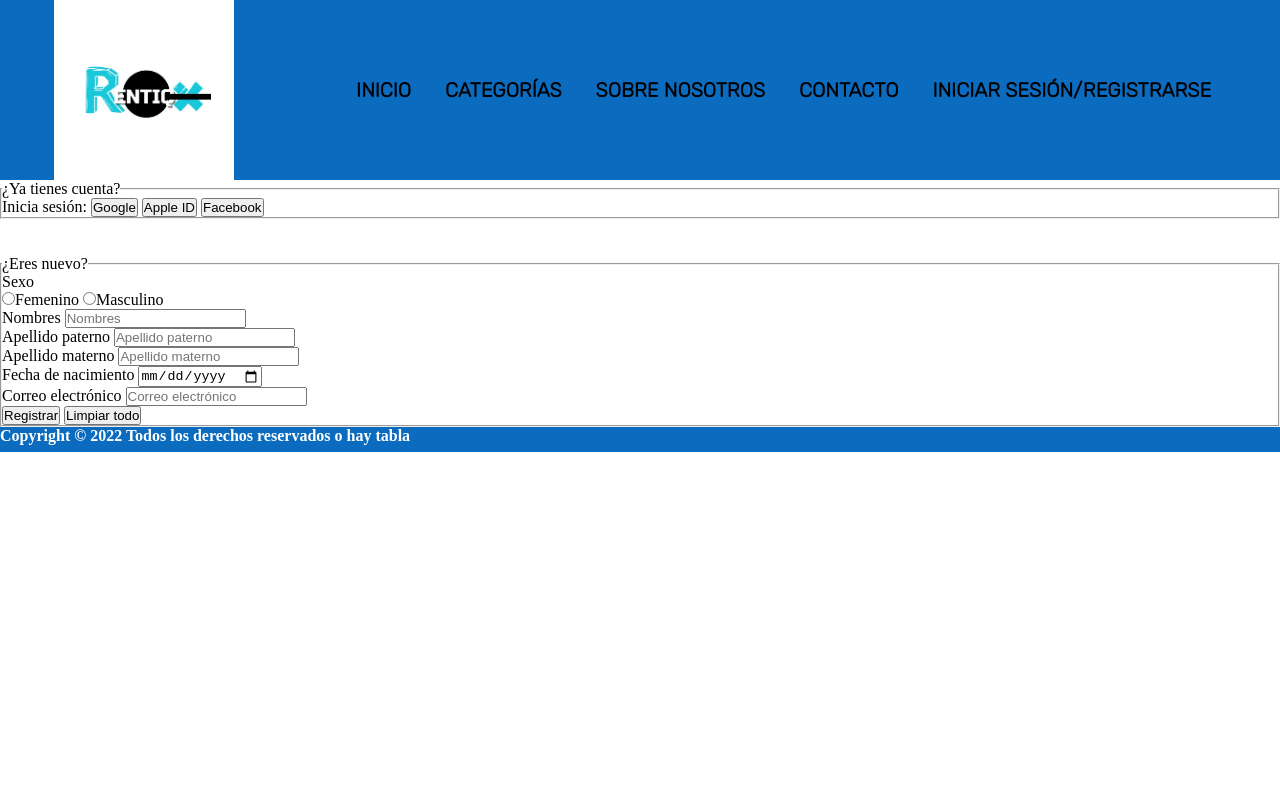
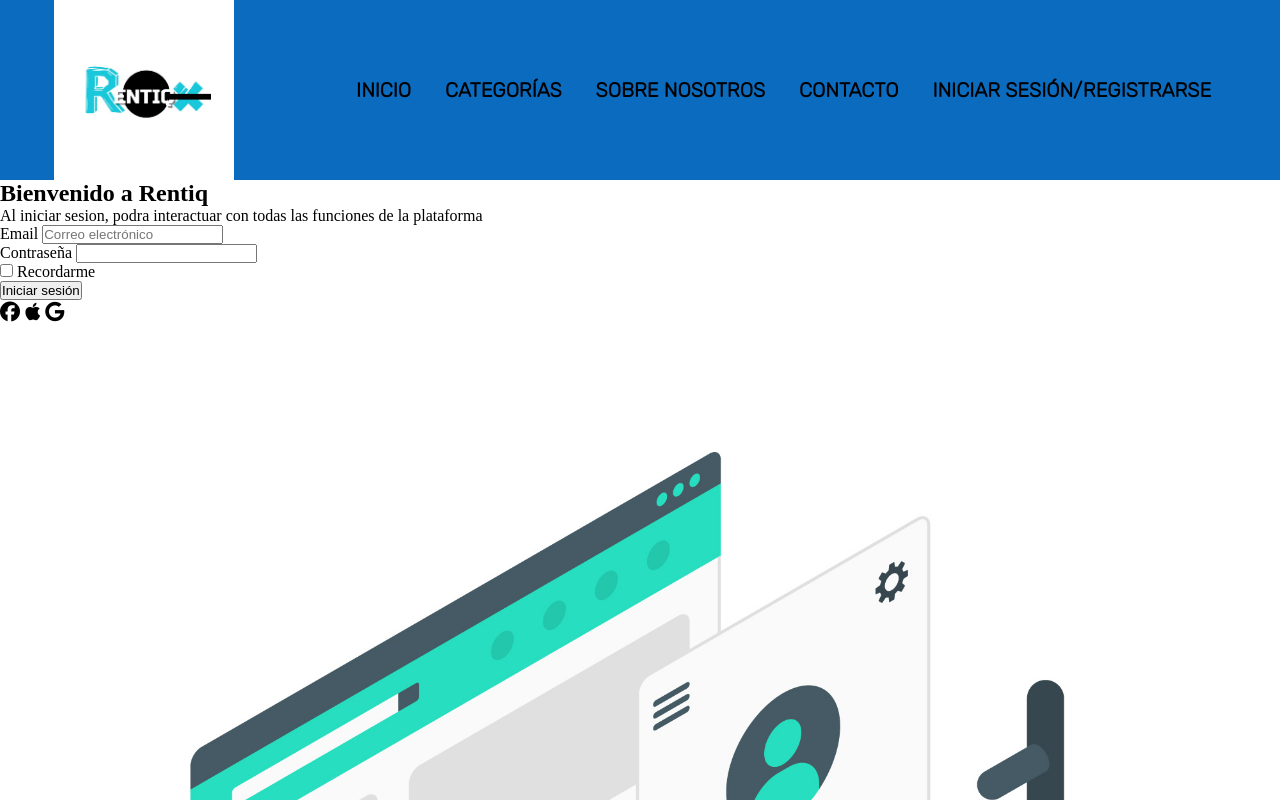
Before and after one commit to FateF-8/PF_Uribe, a plain HTML site: page pages/Registro.html in a window 1280 px wide. Shown: the top 800 px of the page. Drawn offline with Linux system fonts and the light colour scheme; files that its build step writes are made by us from their sources.

Commit message:
Nuevo menu login e imagenes

```diff
--- a/pages/Registro.html
+++ b/pages/Registro.html
@@ -12,6 +12,7 @@
     <link rel="preconnect" href="https://fonts.gstatic.com" crossorigin>
     <link href="https://fonts.googleapis.com/css2?family=Roboto:wght@100&family=Rubik:wght@300&display=swap" rel="stylesheet">
     <link rel="shortcut icon" href="favicon.ico" type="image/x-icon">
+    <script src="https://kit.fontawesome.com/8c7efe9158.js" crossorigin="anonymous"></script>
 </head>
 <body>
     <header class="header">
@@ -26,45 +27,46 @@
             </ul>
         </nav>
     </header>
-    <section>
-        <div>
-        <fieldset class="Form-inicio">
-            <legend>¿Ya tienes cuenta?</legend>
-            <form>
-                <label for="Inicia sesión">Inicia sesión:</label>
-                <input type="button" value="Google">
-                <input type="button" value="Apple ID">
-                <input type="button" value="Facebook">
+    <section class="Login_container">
+        <div class="login_left"></div>
+            <div class="titulo_login">
+                <h1>Bienvenido a Rentiq</h1>
+                <p>Al iniciar sesion, podra interactuar con todas las funciones de la plataforma</p>
+            </div>
+            <form class="formulario">
+                <div class="contenido_login">
+                    <div class="form_item">
+                        <label for="email">Email</label>
+                        <input type="text" id="email" placeholder="Correo electrónico">
+                    </div>
+                    <div class="form_item">
+                        <label for="password">Contraseña</label>
+                        <input type="password" id="password">
+                    </div>
+                    <div class="form_item">
+                        <div class="checkbox">
+                            <input type="checkbox" id="Recordarme">
+                            <label for="Recordarme" id="Recordarmecheck">Recordarme</label>
+                        </div>
+                    </div>
+                    <button type="submit">Iniciar sesión</button>
+                </div>
+                <div class="login_btn">
+                    <a href="#">
+                        <i class="fa-brands fa-facebook"></i>
+                    </a>
+                    <a href="#">
+                        <i class="fa-brands fa-apple"></i>
+                    </a>
+                    <a href="#">
+                        <i class="fa-brands fa-google"></i>
+                    </a>
+                </div>
             </form>
-        </fieldset>
-        </div>
-        <br><br>
-        <div>
-        <fieldset class="Form-registro">
-            <legend>¿Eres nuevo?</legend>
-            <form>
-                <!--Radio es para limitar a 1 sola opcion-->
-                <!--Checkbox es para permitir múltiples opciones-->
-                <!--El "for" del label, debe ser igual que el "id" del input-->
-                <p>Sexo</p>
-                <input type="radio" name="Sexo" id="Femenino">Femenino
-                <input type="radio" name="Sexo" id="Masculino">Masculino<br>
-                <label for="Nombres">Nombres</label>
-                <input type="text" id="Nombres" name="Nombres" placeholder="Nombres" autocomplete="on" required><br>
-                <label for="Apellido P">Apellido paterno</label>
-                <input type="text" id="Apellido P" name="Apellido paterno" placeholder="Apellido paterno" autocomplete="on" required><br>
-                <label for="Aepllido M">Apellido materno</label>
-                <input type="text" id="Apellido M" name="Apellido materno" placeholder="Apellido materno" autocomplete="on" required><br>
-                <label for="Fecha Nac">Fecha de nacimiento</label>
-                <input type="date" name="Fecha de nacimiento" id="Fecha Nac" autocomplete="on" required><br>
-                <label for="email">Correo electrónico</label>
-                <input type="email" id="email" name="Correo electrónico" placeholder="Correo electrónico" autocomplete="on" required><br>
-                <input type="submit" value="Registrar">
-                <input type="reset" value="Limpiar todo">
-            </form>
-        </fieldset>
-        </div>
     </section>
+    <div class="img_login">
+        <img src="../imgs/login.jpg" alt="login iconos">
+    </div>
     <footer>
         <h4>Copyright © 2022 Todos los derechos reservados o hay tabla</h4>
     </footer>
```
Also changed, not shown: imgs/login.jpg (added), imgs/sign up.jpg (added), 1 other file.
